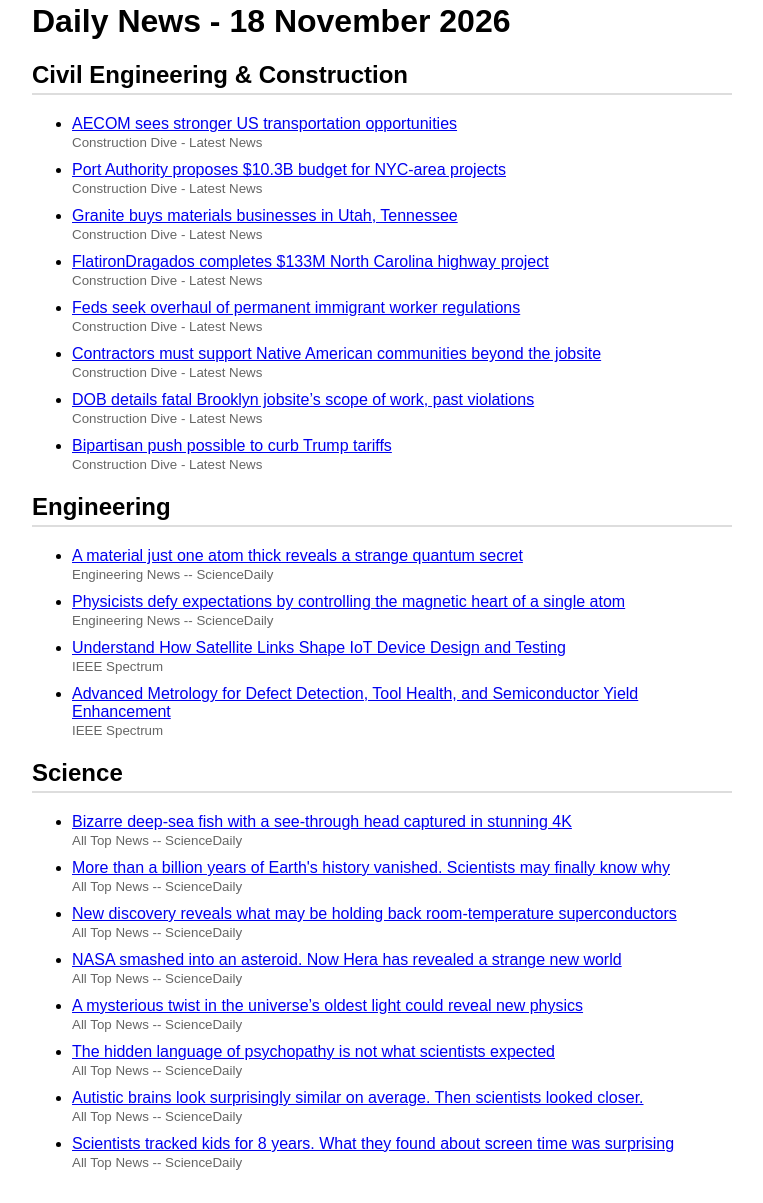
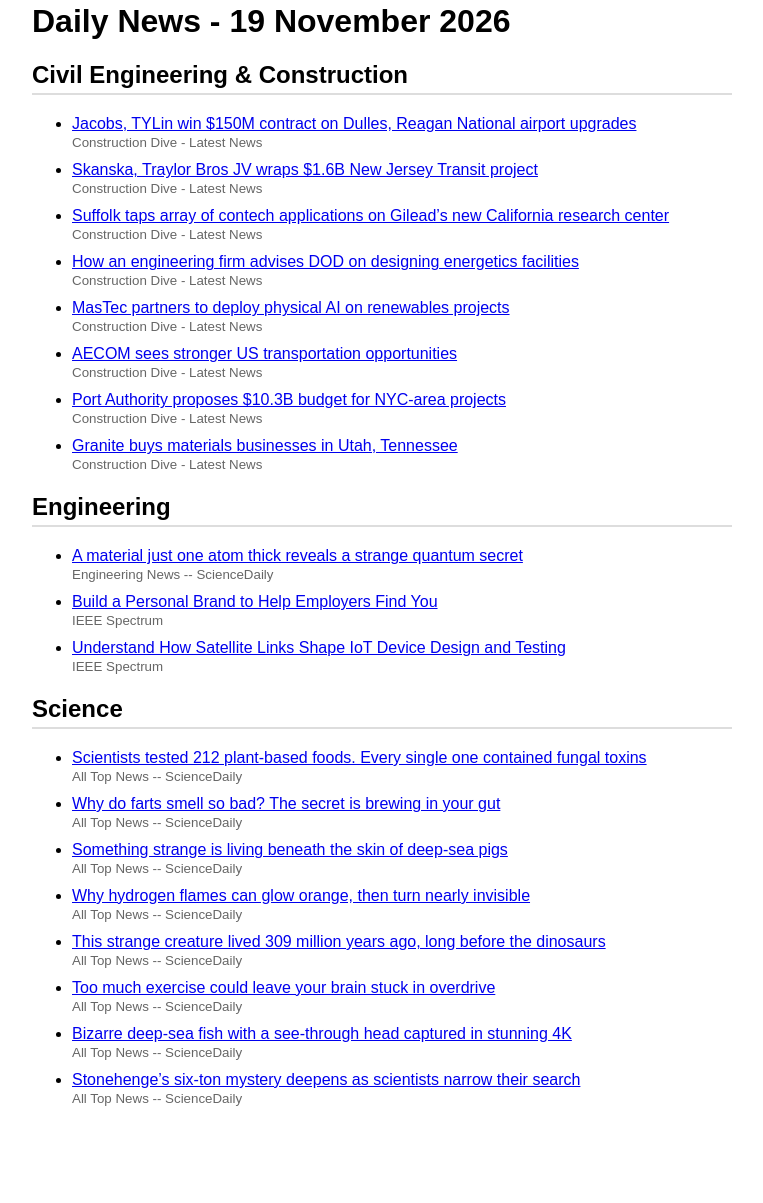
Before and after one commit to abdiwalihassanyusuf/daily-news, a plain HTML site: page index.html in a window 1280 px wide. Shown: the part 13-1216 px from the top of the page, without its empty margins (258-1021 px from the left). After the commit the page ends 1152 px from the top, so only its background shows below. Drawn offline with Linux system fonts and the light colour scheme.

Commit message:
Daily news

```diff
--- a/index.html
+++ b/index.html
@@ -1,31 +1,30 @@
 <html><head><meta charset='utf-8'>
 <meta name='viewport' content='width=device-width, initial-scale=1'>
 <style>body{font-family:sans-serif;max-width:700px;margin:auto;padding:16px}h2{border-bottom:2px solid #ddd;padding-bottom:4px}li{margin:10px 0}small{color:#666}</style></head><body>
-<h1>Daily News - 18 November 2026</h1>
+<h1>Daily News - 19 November 2026</h1>
 <h2>Civil Engineering &amp; Construction</h2><ul>
+<li><a href='https://www.constructiondive.com/news/jacobs-tylin-win-contract-dulles-reagan-national-airport-upgrade/875129/'>Jacobs, TYLin win $150M contract on Dulles, Reagan National airport upgrades</a><br><small>Construction Dive - Latest News</small></li>
+<li><a href='https://www.constructiondive.com/news/skanska-traylor-bros-new-jersey-rail-bridge/875098/'>Skanska, Traylor Bros JV wraps $1.6B New Jersey Transit project</a><br><small>Construction Dive - Latest News</small></li>
+<li><a href='https://www.constructiondive.com/news/suffolk-gilead-lab-contech-california-construction/875068/'>Suffolk taps array of contech applications on Gilead’s new California research center</a><br><small>Construction Dive - Latest News</small></li>
+<li><a href='https://www.constructiondive.com/news/burns-mcdonnell-engineering-energetics-ammunition-plant-missouri/875016/'>How an engineering firm advises DOD on designing energetics facilities</a><br><small>Construction Dive - Latest News</small></li>
+<li><a href='https://www.constructiondive.com/news/mastec-partners-gritt-physical-ai-renewables-projects/875015/'>MasTec partners to deploy physical AI on renewables projects</a><br><small>Construction Dive - Latest News</small></li>
 <li><a href='https://www.constructiondive.com/news/aecom-strong-transportation-opportunities-ahead/874943/'>AECOM sees stronger US transportation opportunities</a><br><small>Construction Dive - Latest News</small></li>
 <li><a href='https://www.constructiondive.com/news/port-authority-proposes-budget-nyc-area-projects/874913/'>Port Authority proposes $10.3B budget for NYC-area projects</a><br><small>Construction Dive - Latest News</small></li>
 <li><a href='https://www.constructiondive.com/news/granite-materials-businesses-utah-tennessee/874816/'>Granite buys materials businesses in Utah, Tennessee</a><br><small>Construction Dive - Latest News</small></li>
-<li><a href='https://www.constructiondive.com/news/flatirondragados-completes-north-carolina-highway/874867/'>FlatironDragados completes $133M North Carolina highway project</a><br><small>Construction Dive - Latest News</small></li>
-<li><a href='https://www.constructiondive.com/news/feds-seek-overhaul-of-permanent-immigrant-worker-regulations/874866/'>Feds seek overhaul of permanent immigrant worker regulations</a><br><small>Construction Dive - Latest News</small></li>
-<li><a href='https://www.constructiondive.com/news/contractors-native-american-communities-jobsite/874784/'>Contractors must support Native American communities beyond the jobsite</a><br><small>Construction Dive - Latest News</small></li>
-<li><a href='https://www.constructiondive.com/news/dob-details-fatal-brooklyn-jobsite-past-violations/874741/'>DOB details fatal Brooklyn jobsite’s scope of work, past violations</a><br><small>Construction Dive - Latest News</small></li>
-<li><a href='https://www.constructiondive.com/news/bipartisan-push-possible-curb-trump-tariffs/874723/'>Bipartisan push possible to curb Trump tariffs</a><br><small>Construction Dive - Latest News</small></li>
 </ul>
 <h2>Engineering</h2><ul>
 <li><a href='https://www.sciencedaily.com/releases/2026/11/261115085554.htm'>A material just one atom thick reveals a strange quantum secret</a><br><small>Engineering News -- ScienceDaily</small></li>
-<li><a href='https://www.sciencedaily.com/releases/2026/11/261114202232.htm'>Physicists defy expectations by controlling the magnetic heart of a single atom</a><br><small>Engineering News -- ScienceDaily</small></li>
+<li><a href='https://spectrum.ieee.org/personal-branding-for-engineers'>Build a Personal Brand to Help Employers Find You</a><br><small>IEEE Spectrum</small></li>
 <li><a href='https://content.knowledgehub.wiley.com/5g-nr-ntn-design-and-test-challenges-for-satellite-connected-iot/'>Understand How Satellite Links Shape IoT Device Design and Testing</a><br><small>IEEE Spectrum</small></li>
-<li><a href='https://event.on24.com/wcc/mr/7058967/655F0A675F5C3415546D597247025DA8?utm_source=evident122&amp;utm_medium=IEEE&amp;utm_campaign=series1'>Advanced Metrology for Defect Detection, Tool Health, and Semiconductor Yield Enhancement</a><br><small>IEEE Spectrum</small></li>
 </ul>
 <h2>Science</h2><ul>
+<li><a href='https://www.sciencedaily.com/releases/2026/11/261118073749.htm'>Scientists tested 212 plant-based foods. Every single one contained fungal toxins</a><br><small>All Top News -- ScienceDaily</small></li>
+<li><a href='https://www.sciencedaily.com/releases/2026/11/261118065521.htm'>Why do farts smell so bad? The secret is brewing in your gut</a><br><small>All Top News -- ScienceDaily</small></li>
+<li><a href='https://www.sciencedaily.com/releases/2026/11/261118065512.htm'>Something strange is living beneath the skin of deep-sea pigs</a><br><small>All Top News -- ScienceDaily</small></li>
+<li><a href='https://www.sciencedaily.com/releases/2026/11/261118065509.htm'>Why hydrogen flames can glow orange, then turn nearly invisible</a><br><small>All Top News -- ScienceDaily</small></li>
+<li><a href='https://www.sciencedaily.com/releases/2026/11/261117033928.htm'>This strange creature lived 309 million years ago, long before the dinosaurs</a><br><small>All Top News -- ScienceDaily</small></li>
+<li><a href='https://www.sciencedaily.com/releases/2026/11/261117033923.htm'>Too much exercise could leave your brain stuck in overdrive</a><br><small>All Top News -- ScienceDaily</small></li>
 <li><a href='https://www.sciencedaily.com/releases/2026/11/261117033917.htm'>Bizarre deep-sea fish with a see-through head captured in stunning 4K</a><br><small>All Top News -- ScienceDaily</small></li>
-<li><a href='https://www.sciencedaily.com/releases/2026/11/261116023403.htm'>More than a billion years of Earth&#x27;s history vanished. Scientists may finally know why</a><br><small>All Top News -- ScienceDaily</small></li>
-<li><a href='https://www.sciencedaily.com/releases/2026/11/261116023358.htm'>New discovery reveals what may be holding back room-temperature superconductors</a><br><small>All Top News -- ScienceDaily</small></li>
-<li><a href='https://www.sciencedaily.com/releases/2026/11/261116023351.htm'>NASA smashed into an asteroid. Now Hera has revealed a strange new world</a><br><small>All Top News -- ScienceDaily</small></li>
-<li><a href='https://www.sciencedaily.com/releases/2026/11/261116023348.htm'>A mysterious twist in the universe’s oldest light could reveal new physics</a><br><small>All Top News -- ScienceDaily</small></li>
-<li><a href='https://www.sciencedaily.com/releases/2026/11/261116023346.htm'>The hidden language of psychopathy is not what scientists expected</a><br><small>All Top News -- ScienceDaily</small></li>
-<li><a href='https://www.sciencedaily.com/releases/2026/11/261116023344.htm'>Autistic brains look surprisingly similar on average. Then scientists looked closer.</a><br><small>All Top News -- ScienceDaily</small></li>
-<li><a href='https://www.sciencedaily.com/releases/2026/11/261116014725.htm'>Scientists tracked kids for 8 years. What they found about screen time was surprising</a><br><small>All Top News -- ScienceDaily</small></li>
+<li><a href='https://www.sciencedaily.com/releases/2026/11/261117033914.htm'>Stonehenge’s six-ton mystery deepens as scientists narrow their search</a><br><small>All Top News -- ScienceDaily</small></li>
 </ul>
 </body></html>
```
